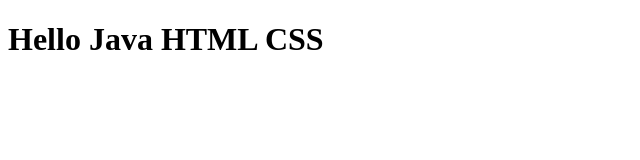
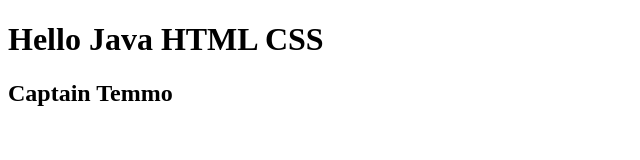
Before and after one commit to DuongHien111/TestGithub, a plain HTML site: page index.html in a window 1280 px wide. Shown: the whole page, without its empty margins (0-640 px from the left). Drawn offline with Linux system fonts and the light colour scheme.

Commit message:
index.html

```diff
--- a/index.html
+++ b/index.html
@@ -7,5 +7,6 @@
 </head>
 <body>
     <h1>Hello Java HTML CSS</h1>
+    <h2>Captain Temmo </h2>
 </body>
 </html>
```
